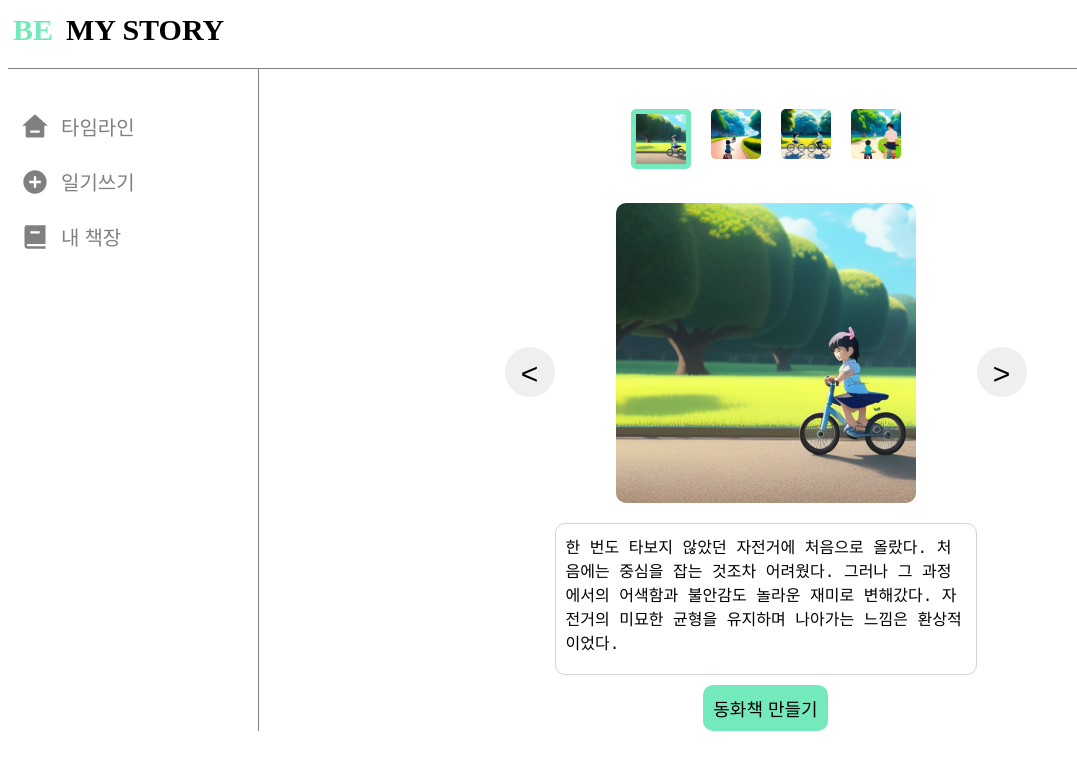
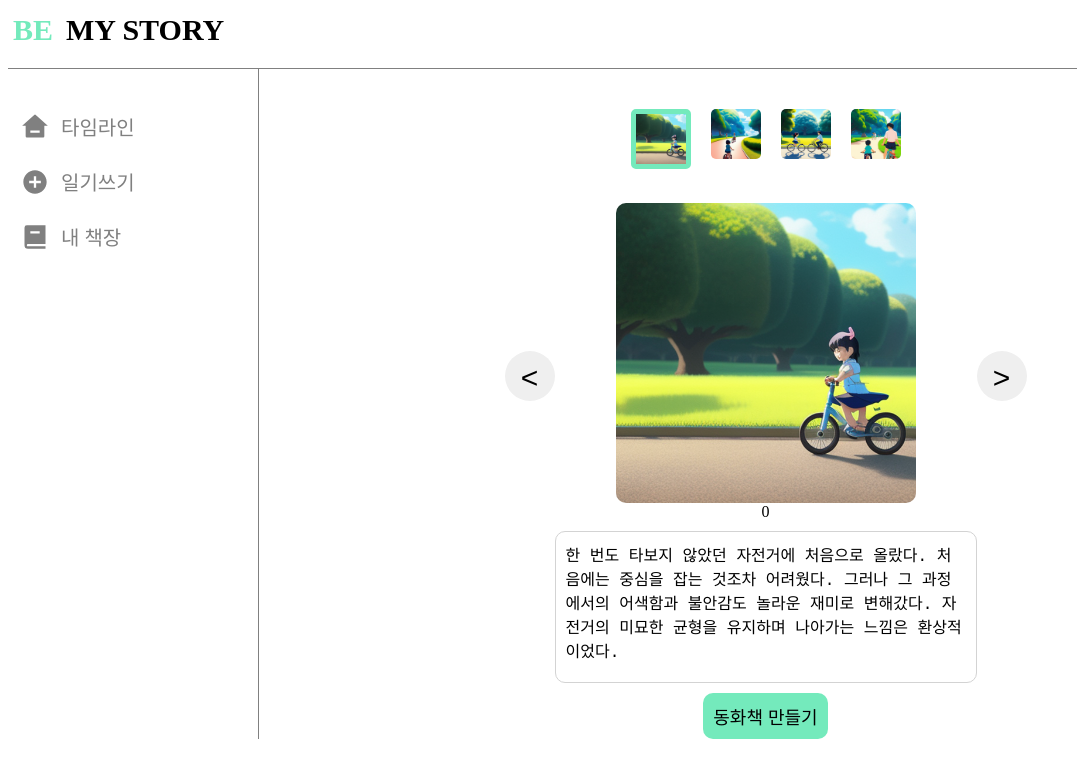
Before and after one commit to 6garlics/be-my-story-frontend, a React (Create React App) app: page /book-form in a window 1280 px wide. Shown: the top 778 px of the page, without its empty margins (0-1077 px from the left). Built offline with nearby package versions, Linux system fonts and the light colour scheme.

Commit message:
✨ feat: BookPageForm에 페이지 인덱스 추가

```diff
--- a/src/components/book_form/BookPageForm.js
+++ b/src/components/book_form/BookPageForm.js
@@ -22,11 +22,14 @@ const BookPageForm = ({ page, index, pageNum }) => {
               value={id}
               onChange={(e) => setSelectedImage(id)}
             />
-            <PreviewImage src={image} id={id} selectedImage={selectedImage} />
+            <SmallImage src={image} id={id} selectedImage={selectedImage} />
           </Label>
         ))}
       </Fieldset>
-      <Image src={page.images[selectedImage]} />
+      <Wrapper>
+        <BigImage src={page.images[selectedImage]} />
+        <PageIndex>{index}</PageIndex>
+      </Wrapper>
       <Text value={text} onChange={(e) => setText(e.target.value)}></Text>
     </Container>
   );
@@ -51,7 +54,7 @@ const Fieldset = styled.fieldset`
   padding: 0;
 `;
 
-const PreviewImage = styled.img`
+const SmallImage = styled.img`
   width: 50px;
   height: 50px;
   margin: 10px 10px;
@@ -64,10 +67,22 @@ const PreviewImage = styled.img`
   }
 `;
 
-const Image = styled.img`
+const Wrapper = styled.div`
   width: 300px;
-  margin: 20px;
+  margin: 20px 0px 10px 0px;
+  display: flex;
+  flex-direction: column;
+  align-items: center;
+`;
+
+const BigImage = styled.img`
+  width: 300px;
   border-radius: 10px;
+`;
+
+const PageIndex = styled.div`
+  color: black;
+  text-align: center;
 `;
 
 const Text = styled.textarea`
```
